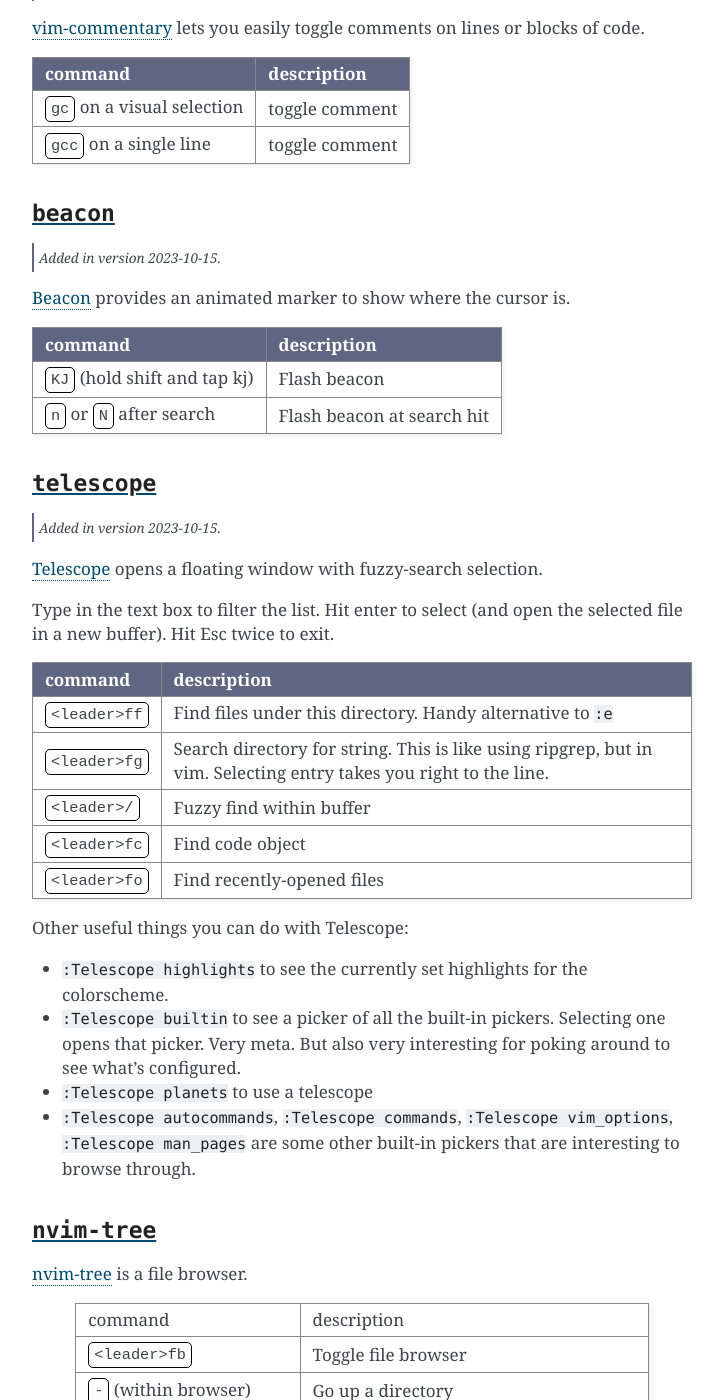
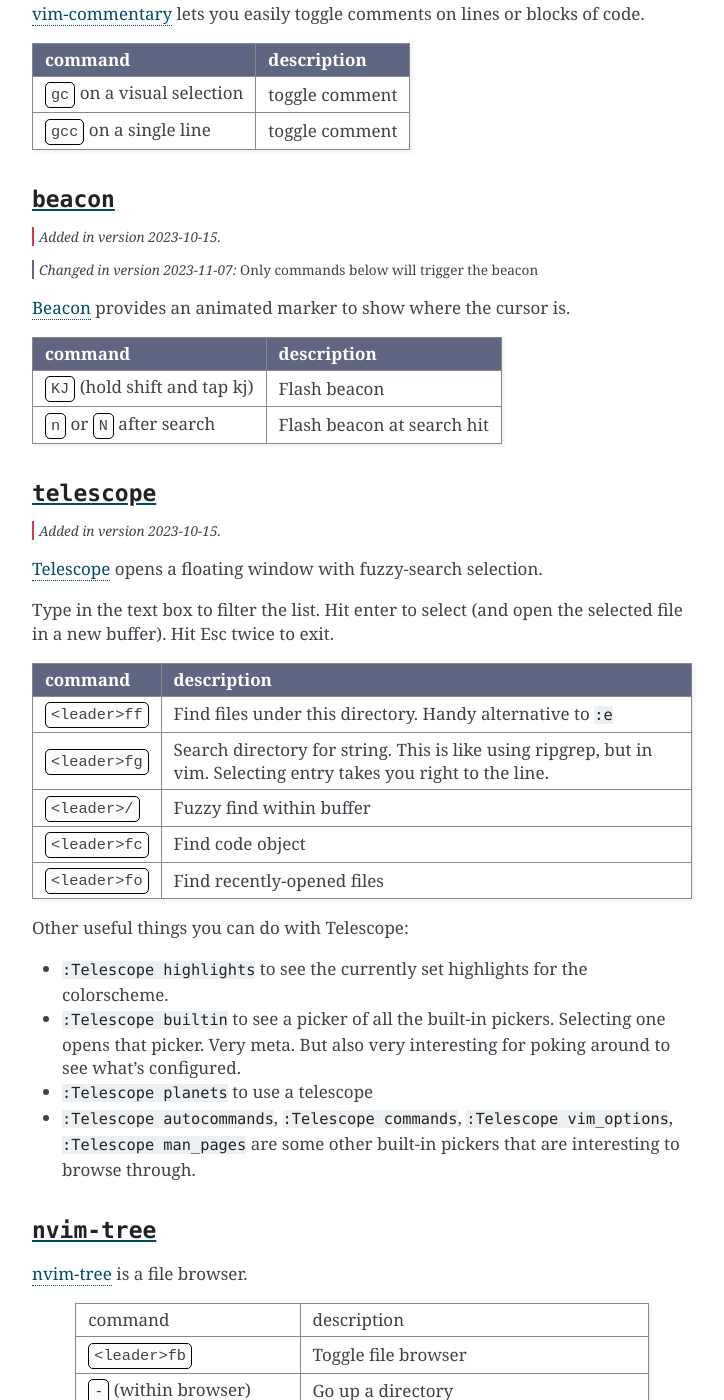
Before and after one commit to daler/dotfiles, a Sphinx documentation site: the page built from docs/vim.rst, in a window 1280 px wide and 1400 px high, scrolled down 5830 px. Shown: the whole window, without its empty margins (388-1112 px from the left). Built offline with Sphinx 7.4.7, drawn with Linux system fonts in a browser that asks for light colours.

Commit message:
add versionchanged

```diff
--- a/docs/_static/custom.css
+++ b/docs/_static/custom.css
@@ -67,8 +67,14 @@
     border: none;
 }
 
-.versionmodified {
+.versionadded {
+    border-left: 2px #da384c solid;
+    font-size: .8em;
+    padding-left: 5px;
+}
+
+.versionchanged {
     border-left: 2px #5e6682 solid;
     font-size: .8em;
-    padding: 5px;
+    padding-left: 5px;
 }
--- a/docs/vim.rst
+++ b/docs/vim.rst
@@ -300,6 +300,9 @@
 ~~~~~~~~~~
 
 .. versionadded:: 2023-10-15
+
+.. versionchanged:: 2023-11-07
+   Only commands below will trigger the beacon
 
 `Beacon <https://github.com/danilamihailov/beacon.nvim>`_ provides an animated
 marker to show where the cursor is.
```
